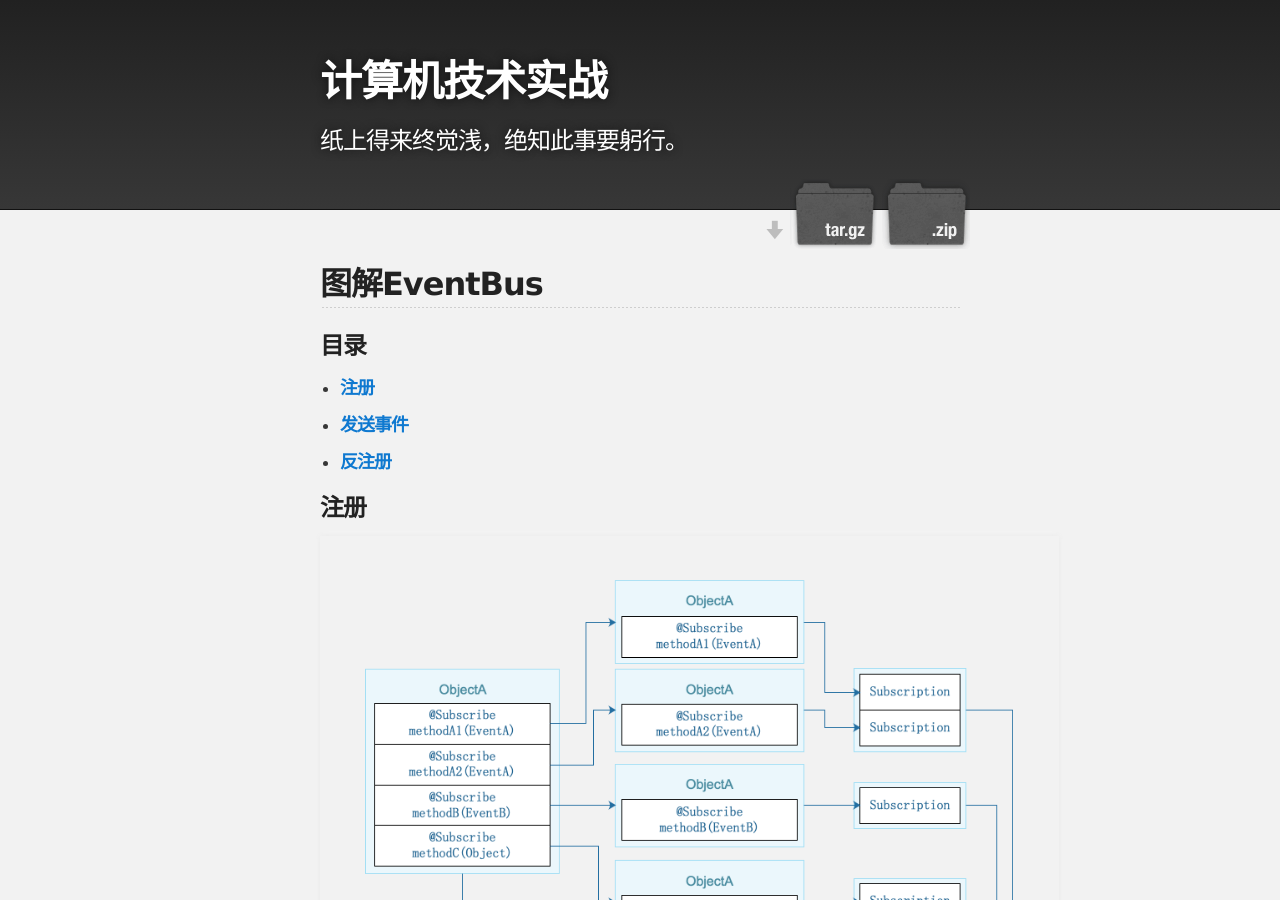
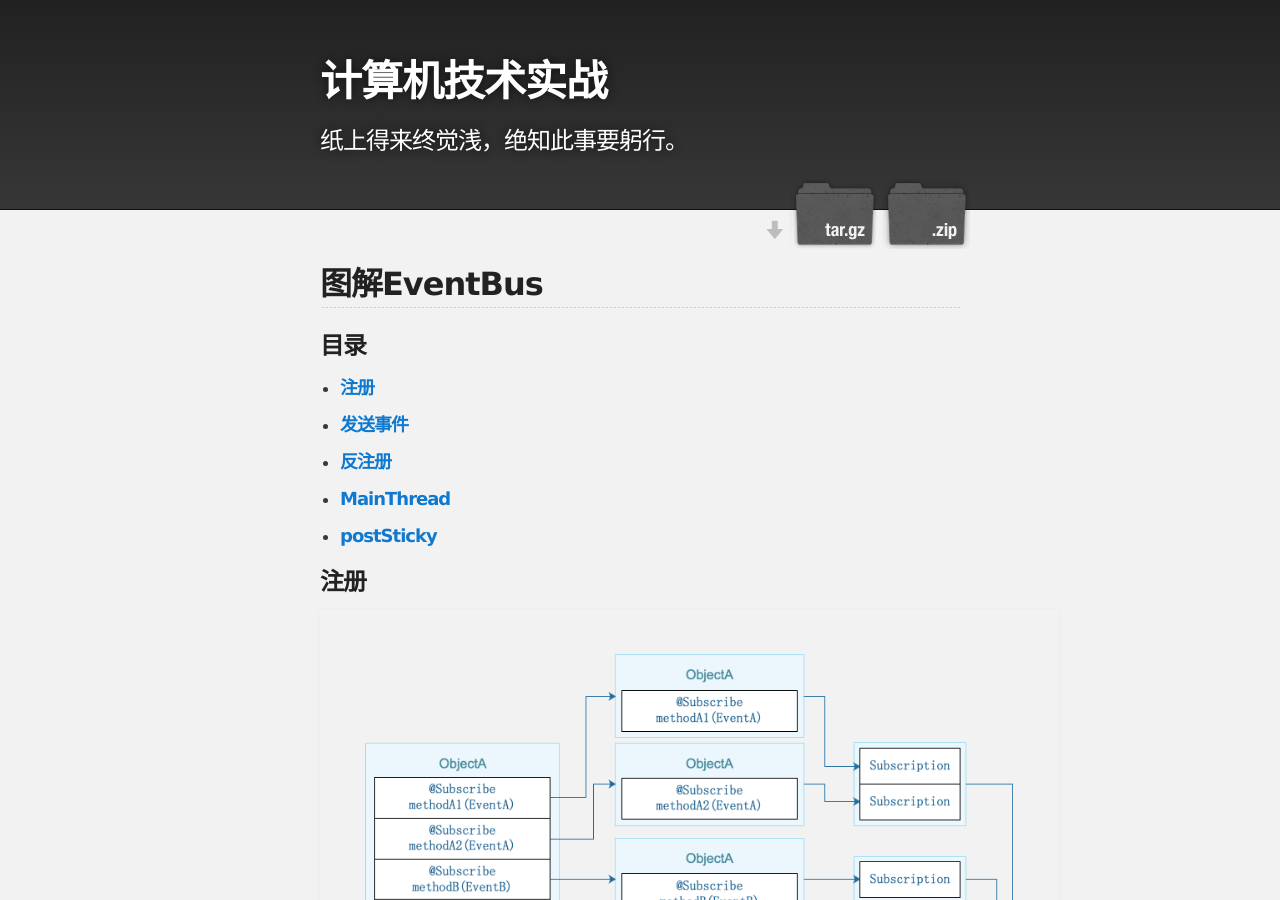
Before and after one commit to mwping/mwping.github.io, a Jekyll site: the page built from opensource/EventBus.md, in a window 1280 px wide and 900 px high. Built offline with Jekyll 4.4.1, drawn with Linux system fonts in a browser that asks for light colours; our own code applies the rules of GitHub Pages for plain Markdown files.

Commit message:
add 目录

```diff
--- a/opensource/EventBus.md
+++ b/opensource/EventBus.md
@@ -7,6 +7,10 @@
 * ##### [发送事件](#2)
 
 * ##### [反注册](#3)
+
+* ##### [MainThread](#4)
+
+* ##### [postSticky](#5)
 
 <h3 id="1">注册</h3>
 
@@ -19,3 +23,7 @@
 <h3 id="3">反注册</h3>
 
 <img src="../assets/images/edraw/EventBus-unRegister.png?v=2" width="900">
+
+<h3 id="4">MainThread</h3>
+
+<h3 id="5">postSticky</h3>
```
